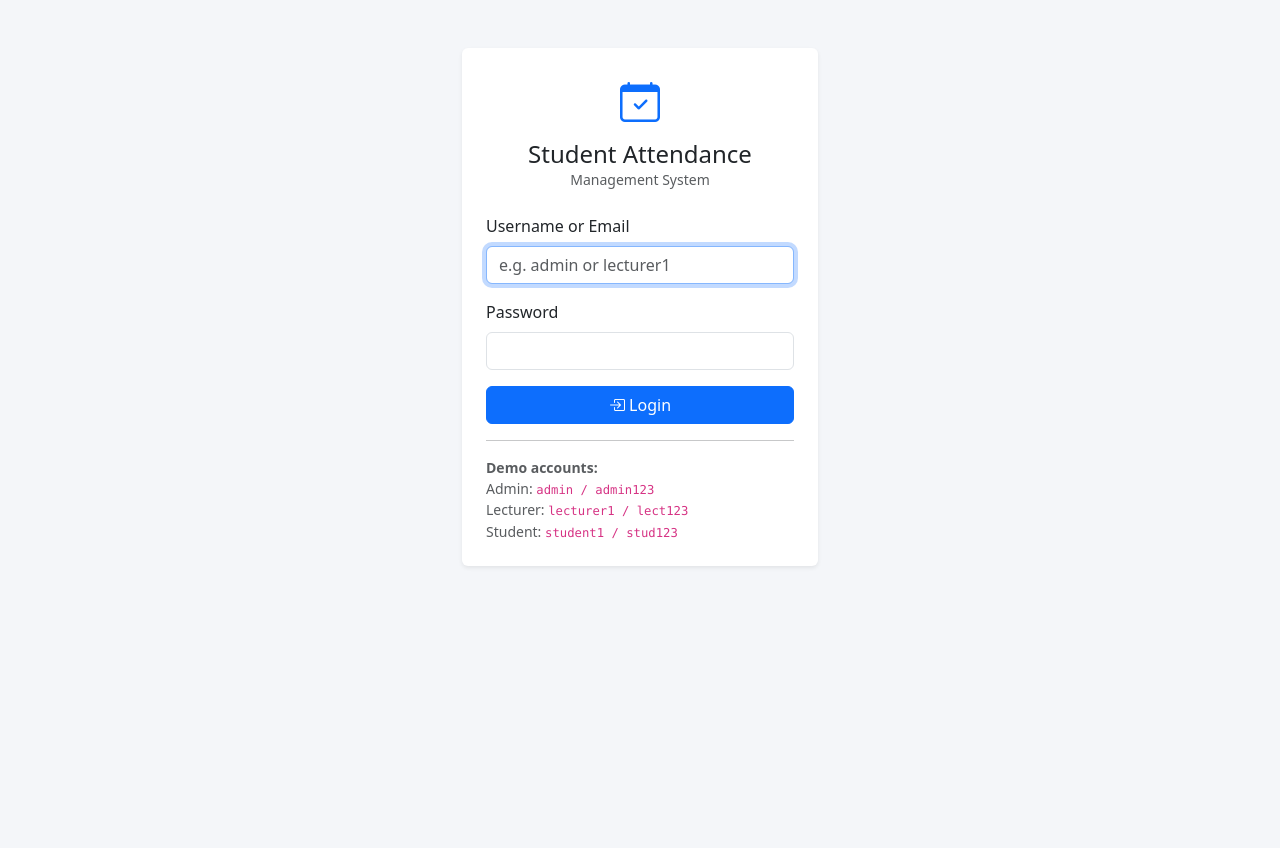
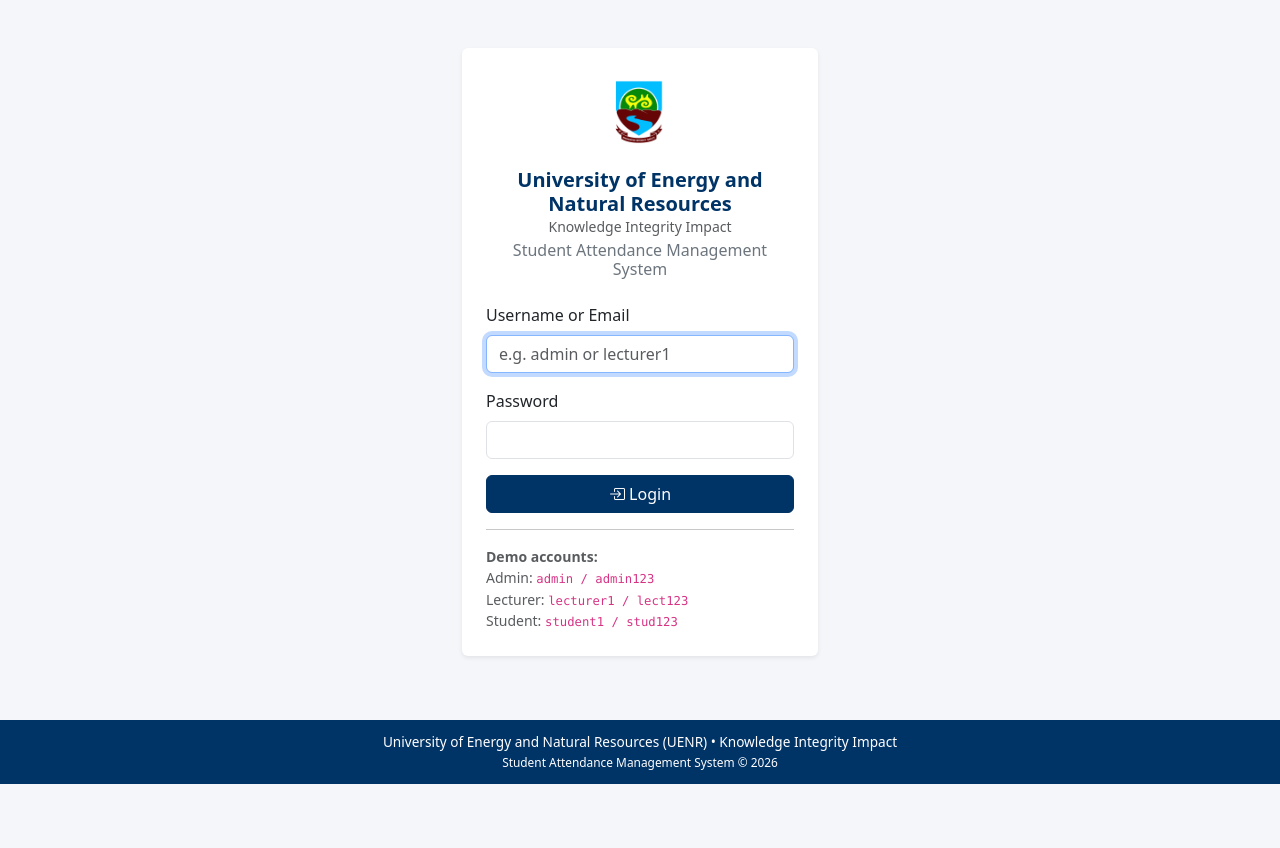
Before and after one commit to Debrah-Ike/student-attendance-management-system, a Flask app: page /login in a window 1280 px wide. Run offline with Flask 3, Linux system fonts and the light colour scheme.

Commit message:
style: apply UENR branding to the interface

```diff
--- a/templates/base.html
+++ b/templates/base.html
@@ -3,27 +3,56 @@
 <head>
     <meta charset="UTF-8">
     <meta name="viewport" content="width=device-width, initial-scale=1.0">
-    <title>{% block title %}Attendance System{% endblock %}</title>
+    <title>{% block title %}UENR Attendance System{% endblock %}</title>
     <link href="https://cdn.jsdelivr.net/npm/bootstrap@5.3.3/dist/css/bootstrap.min.css" rel="stylesheet">
     <link href="https://cdn.jsdelivr.net/npm/bootstrap-icons@1.11.3/font/bootstrap-icons.min.css" rel="stylesheet">
     <style>
+        :root {
+            --uenr-blue: #003366;
+            --uenr-green: #2e7d32;
+            --uenr-yellow: #f9a825;
+            --uenr-brown: #5d4037;
+        }
         body { background-color: #f4f6f9; min-height: 100vh; }
-        .navbar { box-shadow: 0 2px 4px rgba(0,0,0,.08); }
-        .card { border: none; box-shadow: 0 1px 3px rgba(0,0,0,.08); }
-        .stat-card { border-left: 4px solid #0d6efd; }
-        .table th { font-size: 0.85rem; text-transform: uppercase; letter-spacing: .03em; }
-        .badge-role-admin { background-color: #dc3545; }
-        .badge-role-lecturer { background-color: #0d6efd; }
-        .badge-role-student { background-color: #198754; }
+        .navbar {
+            background-color: var(--uenr-blue) !important;
+            box-shadow: 0 2px 6px rgba(0,0,0,.15);
+        }
+        .navbar-brand { font-weight: 700; letter-spacing: 0.3px; }
+        .btn-primary {
+            background-color: var(--uenr-blue);
+            border-color: var(--uenr-blue);
+        }
+        .btn-primary:hover {
+            background-color: #00264d;
+            border-color: #00264d;
+        }
+        .card { border: none; box-shadow: 0 1px 4px rgba(0,0,0,.08); }
+        .stat-card { border-left: 4px solid var(--uenr-blue); }
+        .table th { font-size: 0.85rem; text-transform: uppercase; letter-spacing: .03em; color: var(--uenr-blue); }
+        .badge-role-admin { background-color: #c62828; }
+        .badge-role-lecturer { background-color: var(--uenr-blue); }
+        .badge-role-student { background-color: var(--uenr-green); }
+        .text-uenr { color: var(--uenr-blue); }
+        footer.uenr-footer {
+            background: var(--uenr-blue);
+            color: #fff;
+            font-size: 0.85rem;
+            padding: 12px 0;
+            margin-top: 40px;
+        }
     </style>
     {% block extra_css %}{% endblock %}
 </head>
 <body>
     {% if session.get('user_id') %}
-    <nav class="navbar navbar-expand-lg navbar-dark bg-primary mb-4">
+    <nav class="navbar navbar-expand-lg navbar-dark mb-4">
         <div class="container">
-            <a class="navbar-brand fw-bold" href="{{ url_for('dashboard') }}">
-                <i class="bi bi-calendar-check"></i> Attendance System
+            <a class="navbar-brand d-flex align-items-center gap-2" href="{{ url_for('dashboard') }}">
+                <img src="{{ url_for('static', filename='img/uenr-logo.png') }}"
+                     alt="UENR" height="36" class="d-none d-sm-inline"
+                     onerror="this.style.display='none'">
+                <span>UENR Attendance</span>
             </a>
             <button class="navbar-toggler" type="button" data-bs-toggle="collapse" data-bs-target="#nav">
                 <span class="navbar-toggler-icon"></span>
@@ -50,7 +79,7 @@
     </nav>
     {% endif %}
 
-    <div class="container pb-5">
+    <div class="container pb-4">
         {% with messages = get_flashed_messages(with_categories=true) %}
             {% if messages %}
                 {% for category, message in messages %}
@@ -65,6 +94,13 @@
         {% block content %}{% endblock %}
     </div>
 
+    <footer class="uenr-footer text-center">
+        <div class="container">
+            University of Energy and Natural Resources (UENR) &bull; Knowledge Integrity Impact<br>
+            <small>Student Attendance Management System &copy; 2026</small>
+        </div>
+    </footer>
+
     <script src="https://cdn.jsdelivr.net/npm/bootstrap@5.3.3/dist/js/bootstrap.bundle.min.js"></script>
     {% block extra_js %}{% endblock %}
 </body>
--- a/templates/login.html
+++ b/templates/login.html
@@ -1,15 +1,18 @@
 {% extends "base.html" %}
-{% block title %}Login – Attendance System{% endblock %}
+{% block title %}Login – UENR Attendance System{% endblock %}
 
 {% block content %}
-<div class="row justify-content-center mt-5">
+<div class="row justify-content-center mt-4 mt-md-5">
     <div class="col-md-5 col-lg-4">
         <div class="card shadow-sm">
             <div class="card-body p-4">
                 <div class="text-center mb-4">
-                    <i class="bi bi-calendar-check text-primary" style="font-size: 2.5rem;"></i>
-                    <h4 class="mt-2 mb-0">Student Attendance</h4>
-                    <p class="text-muted small">Management System</p>
+                    <img src="{{ url_for('static', filename='img/uenr-logo.png') }}"
+                         alt="UENR Logo" style="max-height: 80px;" class="mb-2"
+                         onerror="this.style.display='none'">
+                    <h5 class="mt-2 mb-0 text-uenr fw-bold">University of Energy and Natural Resources</h5>
+                    <p class="text-muted small mb-1">Knowledge Integrity Impact</p>
+                    <h6 class="text-secondary">Student Attendance Management System</h6>
                 </div>
                 <form method="POST" action="{{ url_for('login') }}" novalidate>
                     <div class="mb-3">
```
Also changed, not shown: attendance.db.
